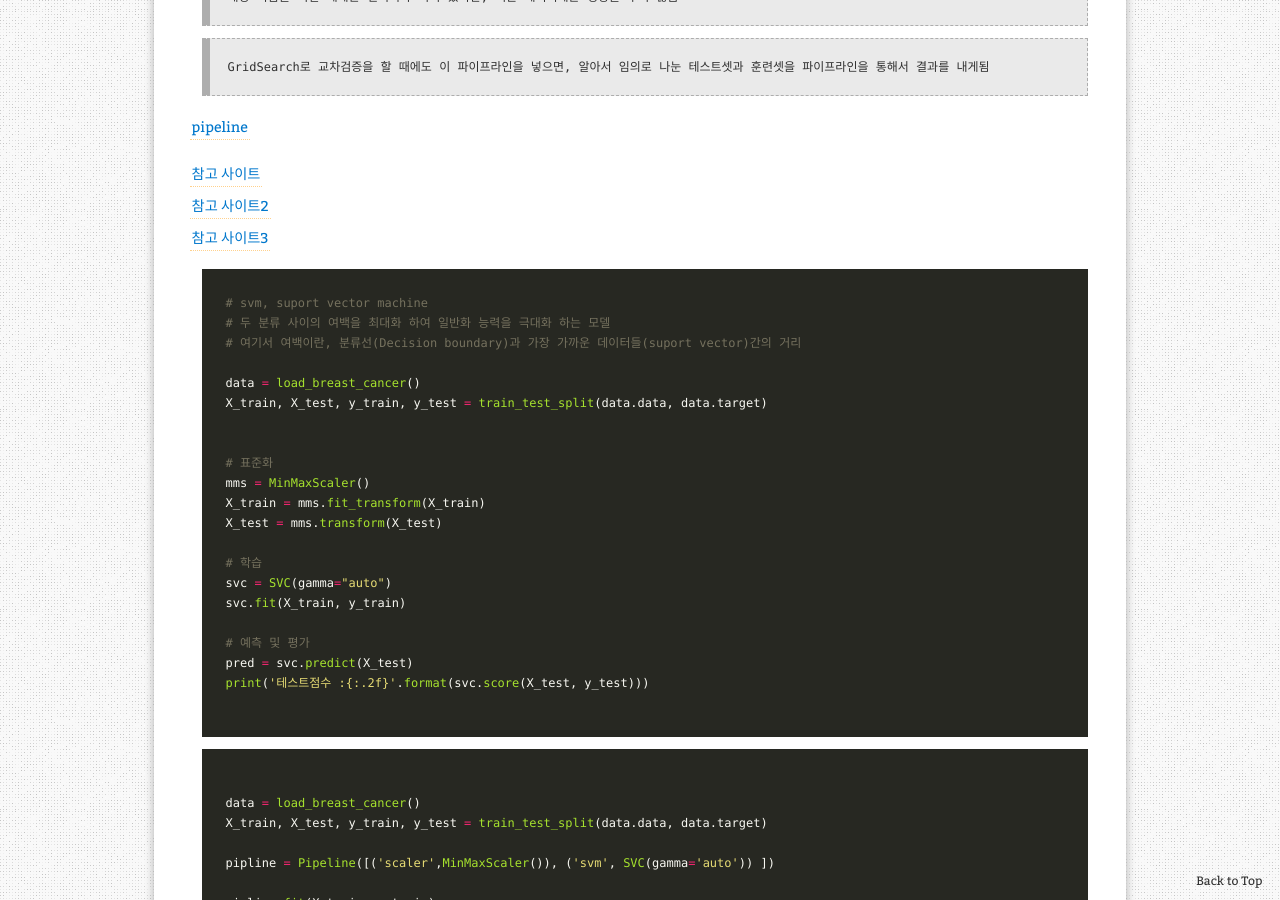
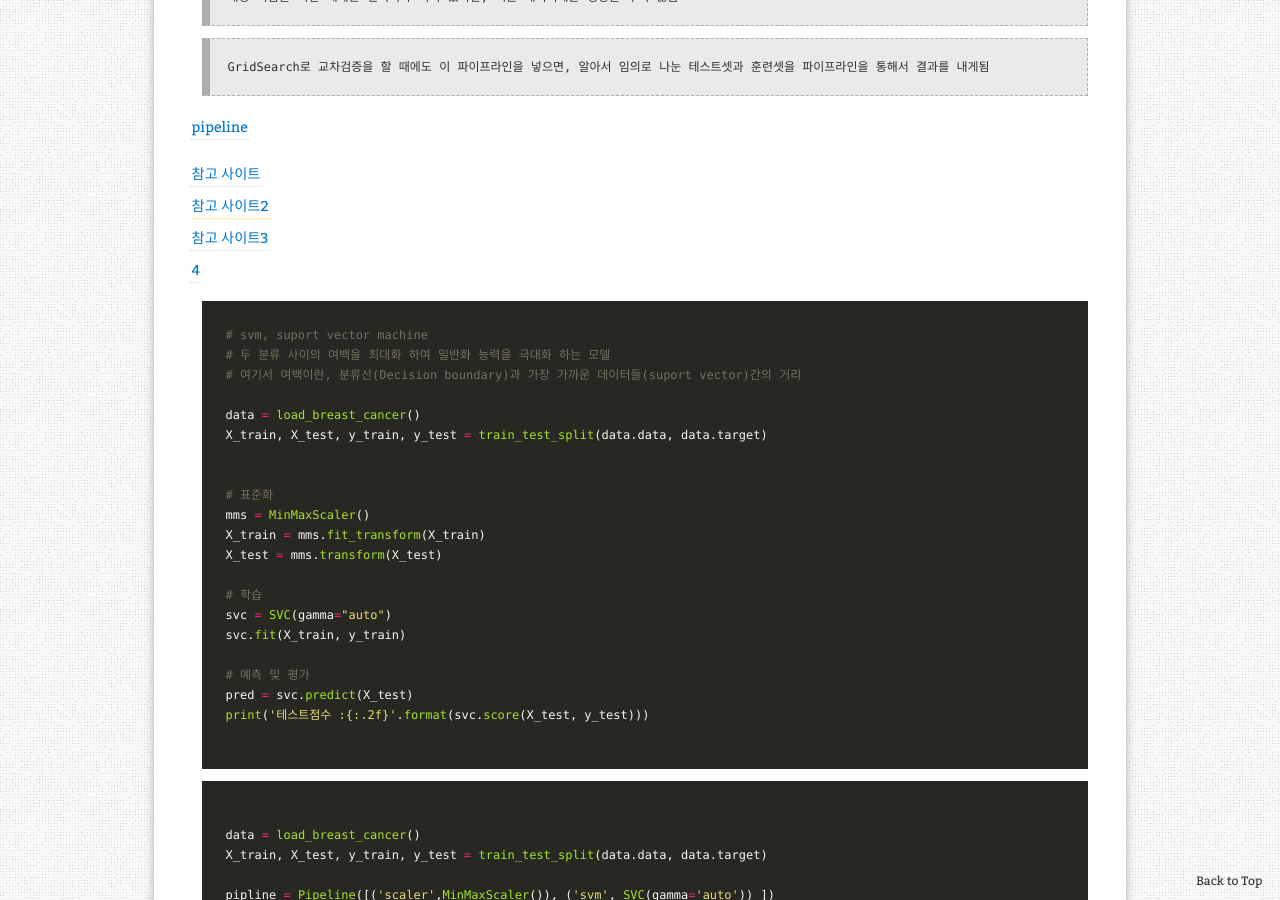
Before and after one commit to aristohyun/aristohyun.github.io, a Jekyll site: the page built from _posts/2021-07-08-Pre-Processing-Data-2.md, in a window 1280 px wide and 900 px high, scrolled down 2589 px. Built offline with Jekyll 4.4.1, drawn with Linux system fonts in a browser that asks for light colours; formulas are drawn with MathJax 3; comment, search, counter and statistics services are not loaded.

Commit message:
Update 2021-07-08-Pre-Processing-Data-2.md

```diff
--- a/_posts/2021-07-08-Pre-Processing-Data-2.md
+++ b/_posts/2021-07-08-Pre-Processing-Data-2.md
@@ -82,7 +82,7 @@ redirect_from:
 [참고 사이트](https://m.blog.naver.com/PostView.naver?isHttpsRedirect=true&blogId=gdpresent&logNo=221730873049){:target="_ blank"}
 [참고 사이트2](https://inuplace.tistory.com/515){:target="_ blank"}
 [참고 사이트3](https://hhhh88.tistory.com/6){:target="_ blank"}
-
+[4](http://blog.skby.net/%EB%A8%B8%EC%8B%A0%EB%9F%AC%EB%8B%9D-%ED%8C%8C%EC%9D%B4%ED%94%84%EB%9D%BC%EC%9D%B8-machine-learning-pipeline/){:target="_ blank"}
 ~~~ python
 # svm, suport vector machine
 # 두 분류 사이의 여백을 최대화 하여 일반화 능력을 극대화 하는 모델
```
